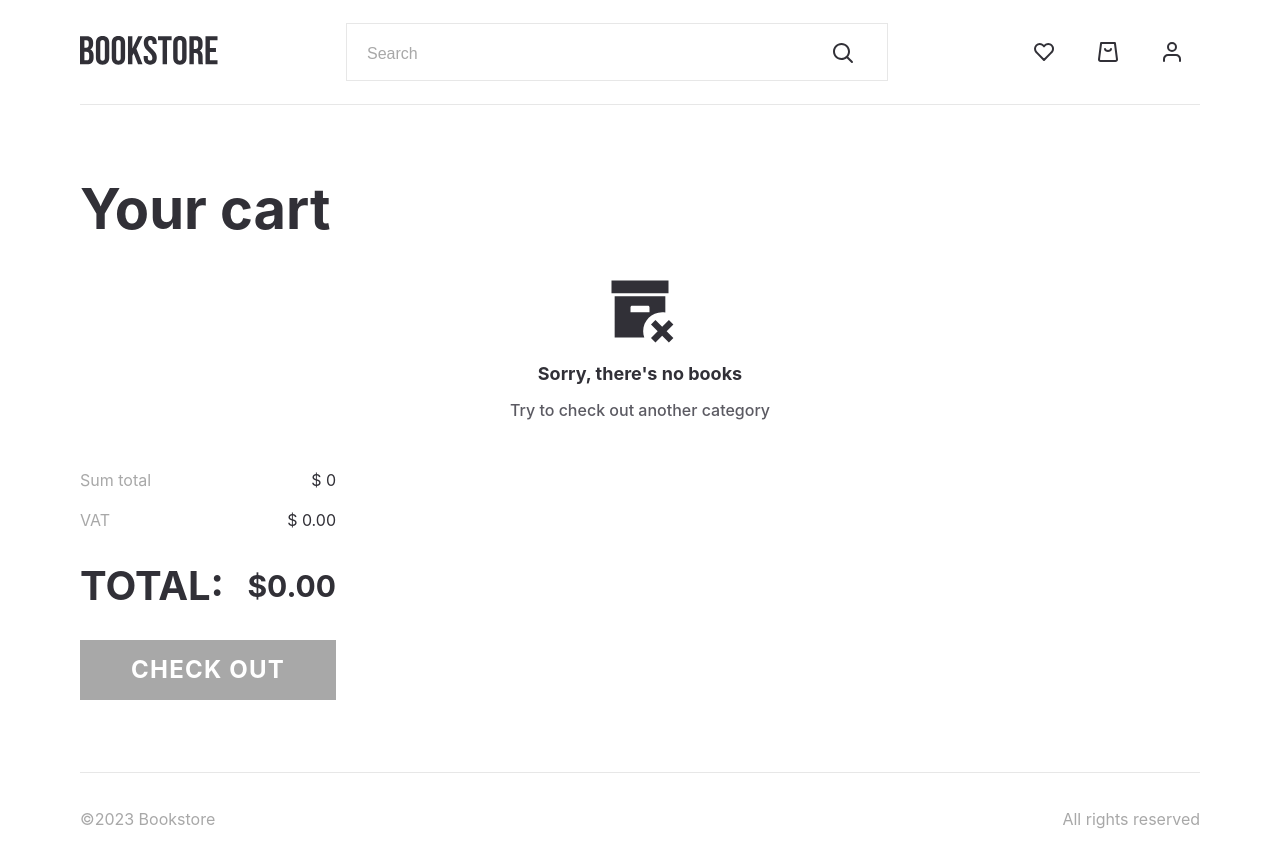
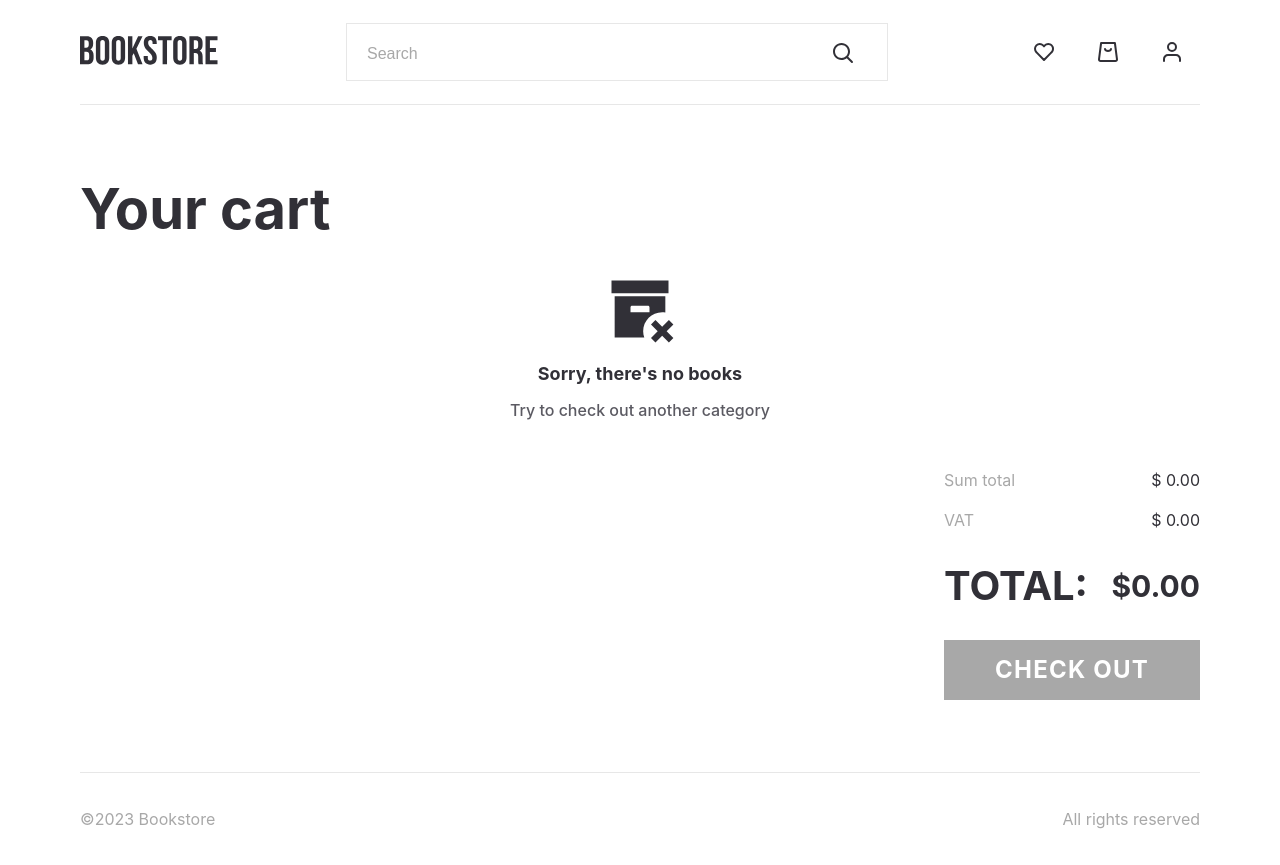
Before and after one commit to Juju1321/Bookstore, a React (Create React App) app: page /auth in a window 1280 px wide. Both pictures are taken after a click on the element 1108 px from the left and 52 px from the top of the page. Built offline with nearby package versions, Linux system fonts and the light colour scheme; what apisauce would draw is missing.

Commit message:
fix bugs

```diff
--- a/src/components/Card/Card.tsx
+++ b/src/components/Card/Card.tsx
@@ -7,7 +7,7 @@ import {CancelIcon, FillStarIcon, HeartIcon, MinusIcon, PlusIcon, StarIcon} from
 import styles from "./Card.module.scss";
 import { useNavigate } from "react-router-dom";
 import { setFavoriteBook } from "src/redux/reducers/postSlice";
-import { setCartList } from "src/redux/reducers/cartSlice";
+import {setCartList} from "src/redux/reducers/cartSlice";
 import { useDispatch } from "react-redux";
 import {Rating} from "react-simple-star-rating";
 
@@ -25,6 +25,9 @@ const Card: FC<CardProps> = ({ card, type }) => {
   const cutSubtitle = subtitle.substring(0, 90).concat("...");
 
   const dispatch = useDispatch();
+
+  const [count, setCount] = useState(1);
+  const countPrice = count * +price.substring(1);
 
   useEffect(() => {
     setColor(randomColor);
@@ -46,16 +49,13 @@ const Card: FC<CardProps> = ({ card, type }) => {
     dispatch(setCartList({ cartList: card }));
   };
 
-  const [count, setCount] = useState(1);
 
-  const countPrice = count * +price.substring(1);
+  const plusCount = () => {
+    setCount(count + 1);
+  };
 
   const minusButton = () => {
     if (count > 1) setCount(count - 1);
-  };
-
-  const plusCount = () => {
-    setCount(count + 1);
   };
 
   return (
--- a/src/pages/Book/Book.tsx
+++ b/src/pages/Book/Book.tsx
@@ -19,7 +19,7 @@ import {
   PostSelector,
   setFavoriteBook,
 } from "src/redux/reducers/postSlice";
-import { setCartList } from "src/redux/reducers/cartSlice";
+import {setCartList} from "src/redux/reducers/cartSlice";
 import styles from "./Book.module.scss";
 import { TabsNames } from "src/components/Tabs/types";
 import classNames from "classnames";
--- a/src/pages/Cart/Cart.module.scss
+++ b/src/pages/Cart/Cart.module.scss
@@ -1,11 +1,16 @@
 @import "src/assets/colors";
 @import "src/assets/mixins";
+
+.container {
+  display: flex;
+  justify-content: flex-end;
+  align-items: flex-end;
+}
 
 .mainPriceContainer {
   width: 256px;
   display: flex;
   flex-direction: column;
-  justify-content: flex-end;
   margin-top: 48px;
   gap: 24px;
 }
--- a/src/pages/Cart/Cart.tsx
+++ b/src/pages/Cart/Cart.tsx
@@ -15,17 +15,20 @@ const Cart = () => {
     0
   );
 
+  // const countBook = count * price
+
   const vat = price * 0.2;
 
   return (
     <div>
       <Title title={"Your cart"} />
       <FavoriteCardList cardList={cartList} type={CardTypes.Cart} />
+      <div className={styles.container}>
       <div className={styles.mainPriceContainer}>
         <div className={styles.PriceAndVatContainer}>
           <div className={styles.priceContainer}>
             <div className={styles.priceTitle}>Sum total</div>
-            <div className={styles.price}>{`$ ${price}`}</div>
+            <div className={styles.price}>{`$ ${price.toFixed(2)}`}</div>
           </div>
           <div className={styles.priceContainer}>
             <div className={styles.priceTitle}>VAT</div>
@@ -53,6 +56,7 @@ const Cart = () => {
           />
         )}
       </div>
+      </div>
     </div>
   );
 };
```
